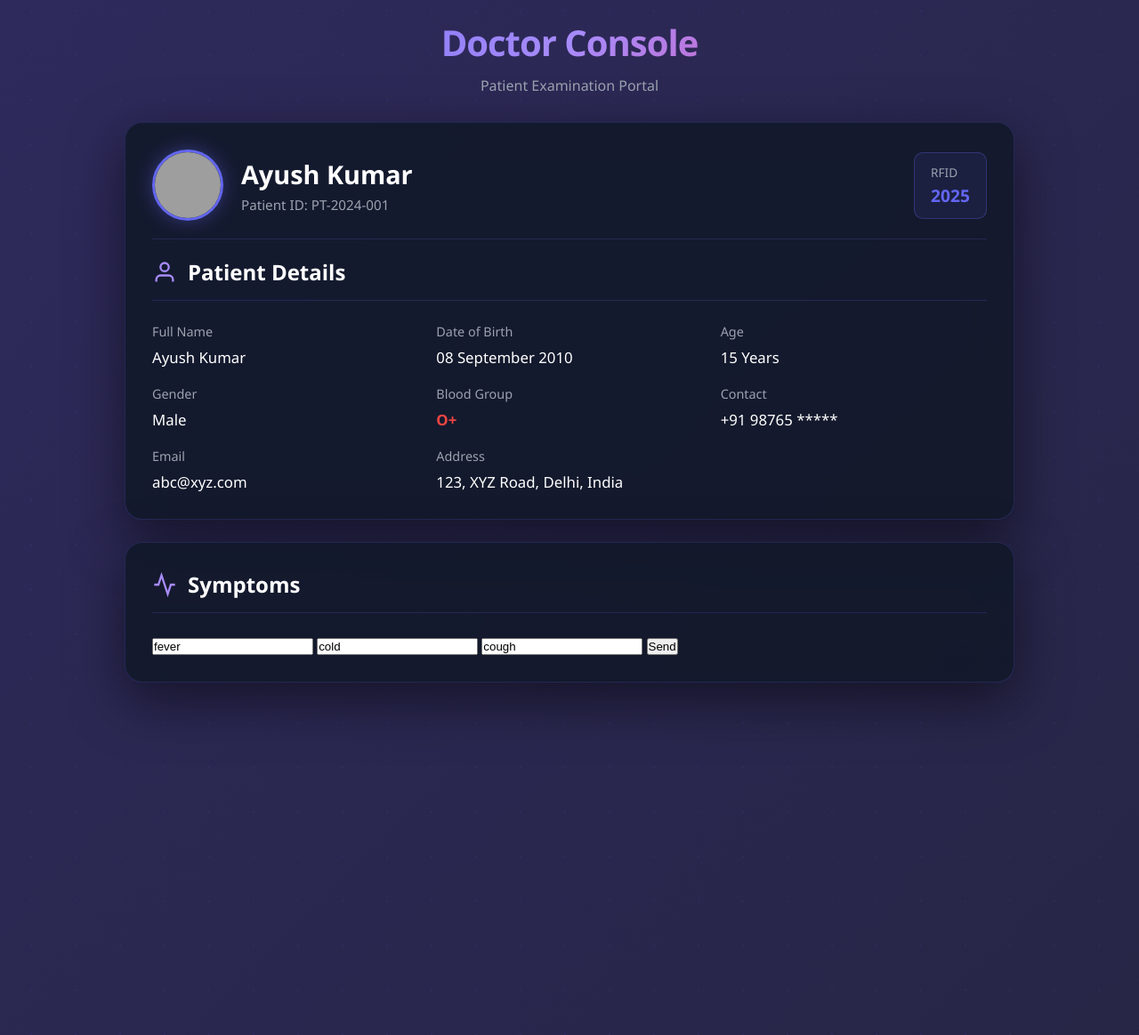
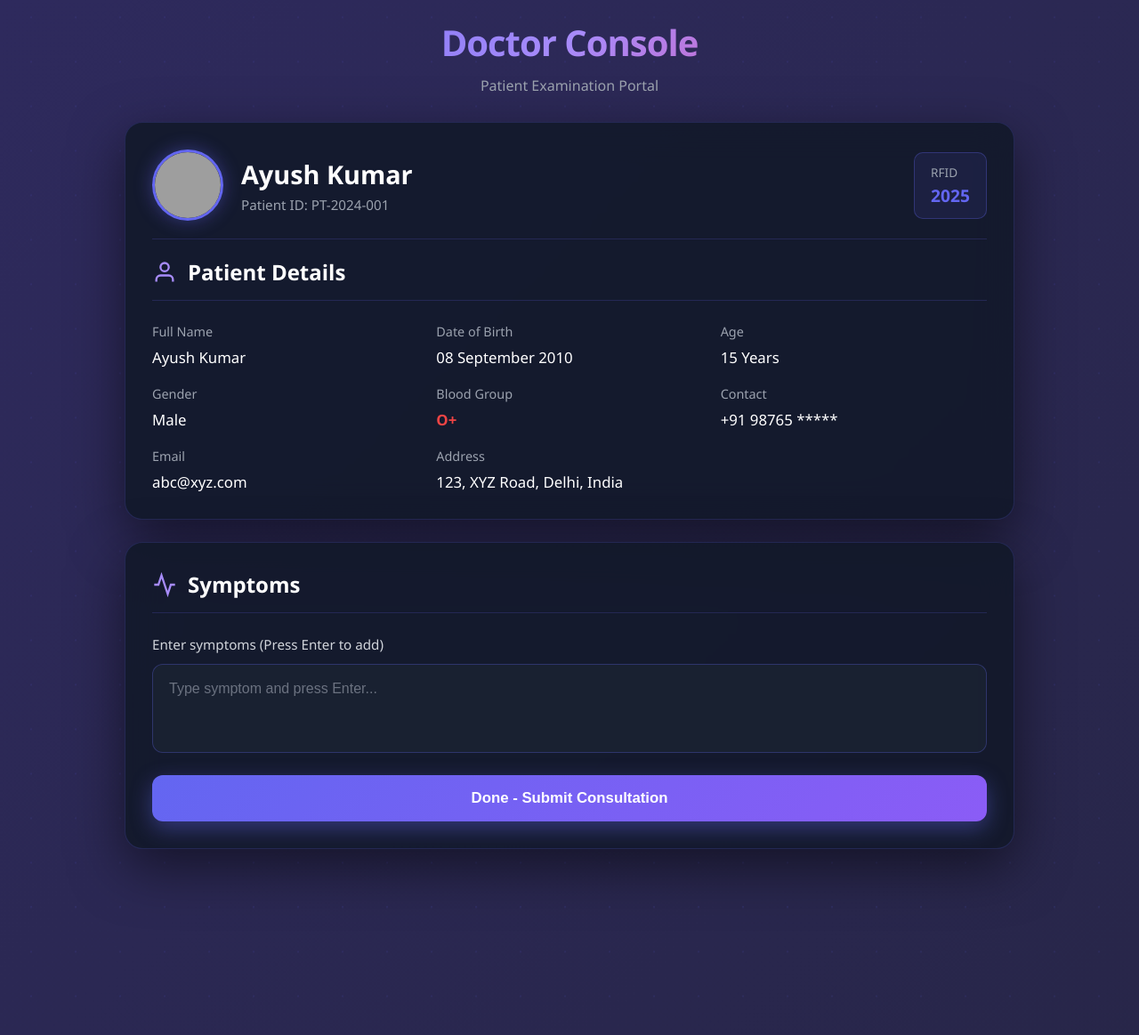
Before and after one commit to leuwenhoek/SwasthCard, a Flask app: page /doc_console in a window 1280 px wide; the page is wider, and only the part inside the window is pictured. Shown: the top 1163 px of that part at 89% size. Run offline with Flask 3, Linux system fonts and the light colour scheme; grey boxes are pictures that could not be loaded.

Commit message:
UPDATE: console layout

```diff
--- a/web/templates/console.html
+++ b/web/templates/console.html
@@ -462,12 +462,21 @@
                     <h2>Symptoms</h2>
                 </div>
 
-                <form method="POST" action="/doc_console">
-                      <input type="text" name="symptoms" value="fever">
-                      <input type="text" name="symptoms" value="cold">
-                      <input type="text" name="symptoms" value="cough">
-                      <button type="submit">Send</button>
-                    </form>
+                <div class="symptoms-container">
+                    <label class="symptoms-label">Enter symptoms (Press Enter to add)</label>
+                    <div class="tags-input-wrapper" id="tagsWrapper">
+                        <input
+                            type="text"
+                            class="tag-input"
+                            id="symptomInput"
+                            placeholder="Type symptom and press Enter..."
+                            autocomplete="off"
+                        >
+                    </div>
+                    </div>
+
+                <button type="submit" class="submit-btn">Done - Submit Consultation</button>
+            </div>
         </form>
     </div>
 
```
